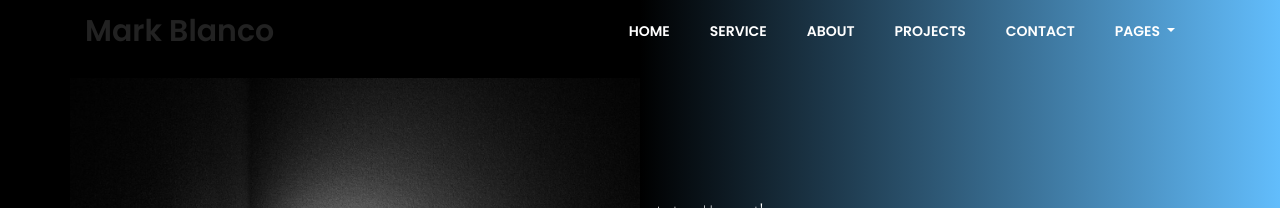
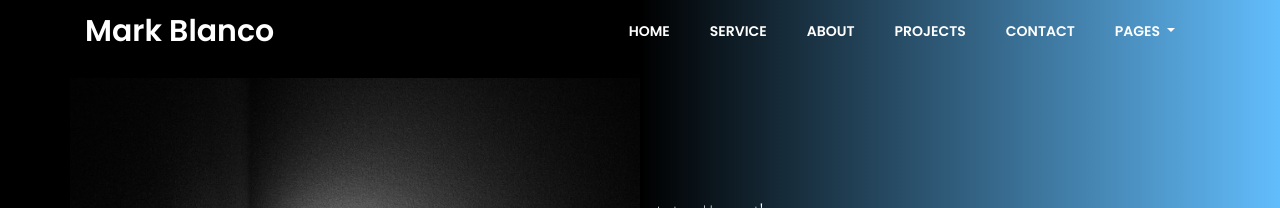
Before and after one commit to boombranco/boombranco.github.io, a Jekyll site: the page index.html, which Jekyll copies as it is, in a window 1280 px wide. Shown: the top 208 px of the page. Built offline with Jekyll 4.4.1, drawn with Linux system fonts in a browser that asks for light colours; nearby versions of some CDN libraries.

Commit message:
Updating my name color

```diff
--- a/css/main.css
+++ b/css/main.css
@@ -2638,3 +2638,7 @@ h6 {
 .switch-wrap p {
   margin: 0;
 }
+
+.header-name {
+  color: #fff;
+}
```
